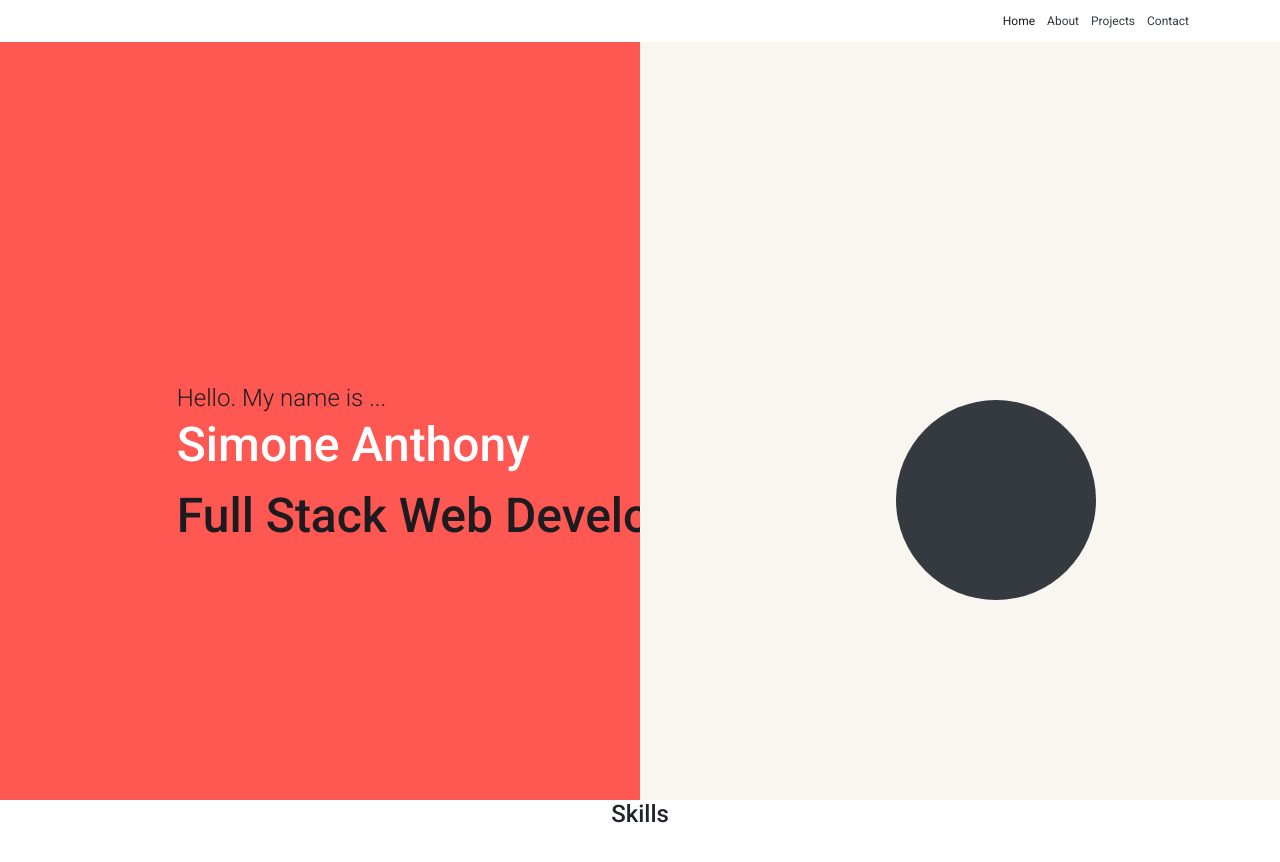
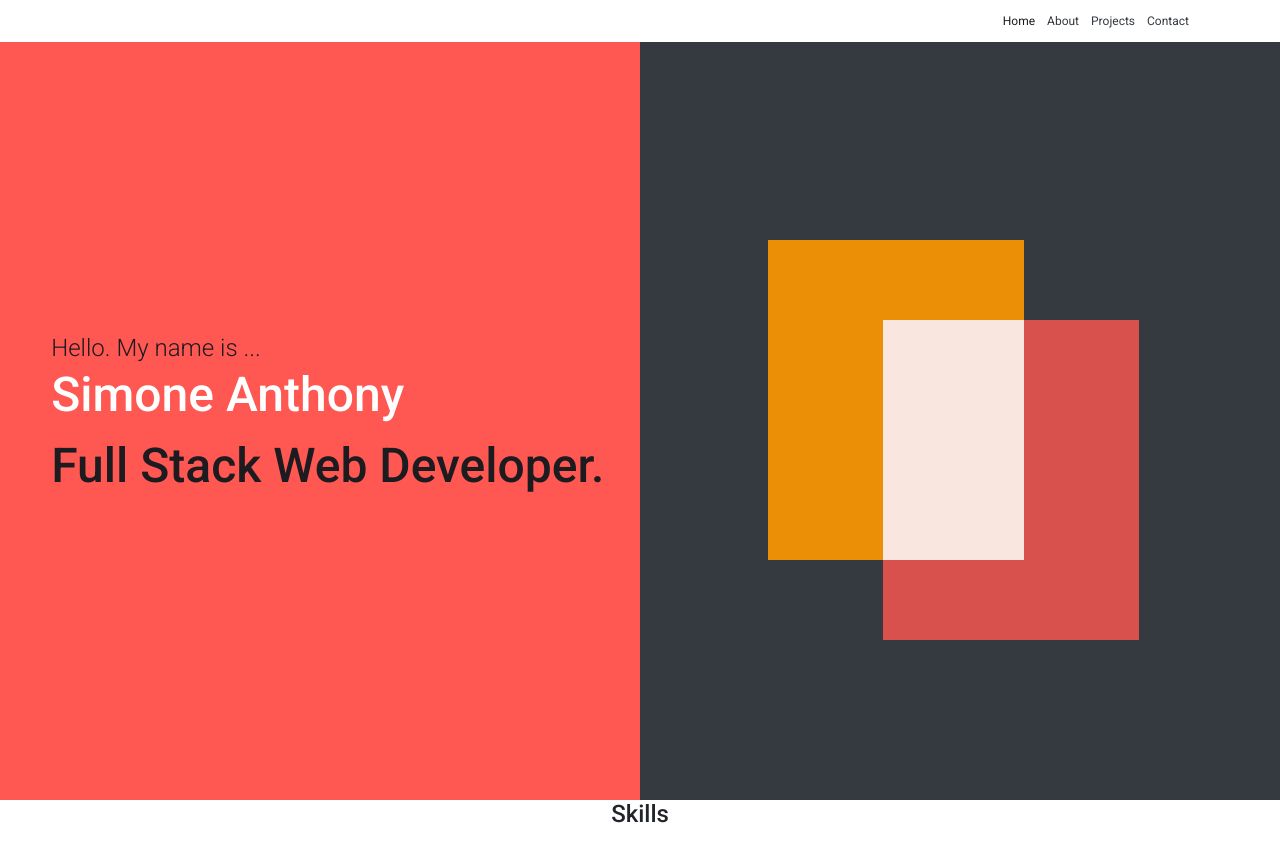
Before and after one commit to simone188535/portfolio, a React (Create React App) app: page / in a window 1280 px wide. Shown: the top 862 px of the page. Built offline with nearby package versions, Linux system fonts and the light colour scheme.

Commit message:
header animations almost complete

```diff
--- a/src/GlobalNav.js
+++ b/src/GlobalNav.js
@@ -13,6 +13,7 @@ class GlobalNav extends Component {
         window.addEventListener('scroll', this.toggleBackgroundColor);
     }
 
+    //this returns a class of either nav-background-light or nav-background-dark. Both of which contain nav stylings for the background color and text color
     toggleBackgroundColor = () => {
 
         let navBackgroundVal = '';
@@ -27,10 +28,6 @@ class GlobalNav extends Component {
         });
     }
 
-    onScroll = () =>{
-        return false;
-        // this.toggleBackgroundColor();
-    }
 
     render() {
         return (
--- a/src/Homepage.js
+++ b/src/Homepage.js
@@ -1,26 +1,48 @@
-import React, { Component} from 'react';
-import {TweenMax, TweenLite} from "gsap/TweenMax";
+import React, { Component } from 'react';
+import { TweenMax, Circ } from "gsap/TweenMax";
 // import { TimelineMax, CSSPlugin, ScrollToPlugin, Draggable } from "gsap/all";
 
 
 class Homepage extends Component {
     // const Homepage = () => {
-    constructor(){
+    constructor() {
         super();
         // this.circleToBG = React.createRef();
         //ref to dom node
-        this.jumboHeadContainer = null;
+        // this.jumboHeadContainer = null;
+        // this.circleToBG = null;
     }
 
     // simpleRef = createRef();
     // let logoItem = useRef(null);
 
     // console.log(logoItem);
-    headerText = () => {
-        TweenLite.to(this.jumboHeadContainer, 1, {x: 100, y: 100});
+    hpHeaderTextSection = () => {
+        TweenMax.to('#jumbo-head-container', 2, { y: 50, opacity: 1 });
     }
-    componentDidMount(){
-        this.headerText();
+    hpHeaderAnimatedSection = () => {
+        TweenMax.to('#circle-to-bg', 1, {
+            top: 0,
+            left: 0,
+            width: '100%',
+            height: '100%',
+            opacity: 1,
+            ease: Circ.easeOut
+        });
+        TweenMax.to('#circle-to-bg',1,{
+            borderRadius: 0,
+            delay: .7
+        });
+        TweenMax.to('.all-boxes',1,{
+            opacity: .9,
+            delay: 1
+        });
+
+    }
+
+    componentDidMount() {
+        this.hpHeaderTextSection();
+        this.hpHeaderAnimatedSection();
     }
     render() {
         // useEffect(()=>{
@@ -32,18 +54,17 @@ class Homepage extends Component {
                 <div className="container-fluid">
                     <div className="row jumbo-head section-one" >
                         <div className="col-md-6 vh-100 primary-background position-relative">
-                            <div className="text-align-left position-absolute header-text-container"  ref={div => this.jumboHeadContainer = div}>
+                            <div id="jumbo-head-container" className="text-align-left position-absolute header-text-container" >
                                 <div className="header-thin primary-dark-color headline-thin">Hello. My name is ...</div>
                                 <h1 className="header-medium white headline-med">Simone Anthony</h1>
                                 <div className="header-medium primary-dark-color headline-med">Full Stack Web Developer.</div>
                             </div>
                         </div>
-                        <div className="col-md-6 vh-100 secondary-background position-relative">
-                            <div id="black-circle-to-bg" className="position-absolute" ref={this.circleToBG}>
-                            </div>
-                                <div id="light-header-box" className="header-box position-absolute"></div>
-                                <div id="mid-header-box" className="position-absolute"></div>
-                                <div id="dark-header-box" className="header-box position-absolute"></div>
+                        <div id="hpHeaderAnimatedSectionContainer" className="col-md-6 vh-100 secondary-background position-relative">
+                            <div id="circle-to-bg" className="position-absolute" ></div>
+                            <div id="light-header-box" className="header-box position-absolute all-boxes"></div>
+                            <div id="mid-header-box" className="position-absolute all-boxes"></div>
+                            <div id="dark-header-box" className="header-box position-absolute all-boxes"></div>
 
                         </div>
 
--- a/src/scss/App.scss
+++ b/src/scss/App.scss
@@ -97,13 +97,17 @@ html{
         // background:$off-white;
         // background: $soft-black;
         background: $pale-peach;
-        #black-circle-to-bg{
-            top:50%;
-            left: 40%;
-            width:200px;
-            height: 200px;
+        #circle-to-bg{
+            top: 60%;
+            left: 50%;
+            width: 1%;
+            height: 1%;
             border-radius:50%;
             background: $soft-black;
+            opacity: 0;
+        }
+        .all-boxes{
+            opacity: 0;
         }
         .header-box{
             width: 40%;
@@ -118,7 +122,6 @@ html{
             top:30%;
             left: 20%;
             z-index: 1;
-            display: none;
         }
         #mid-header-box{
             top:40%;
@@ -131,7 +134,6 @@ html{
             // background: $black;
              // background: $gold;
              background: $pale-peach;
-            display: none;
         }
         #dark-header-box{
             background: $red-orange-opac;
@@ -139,7 +141,6 @@ html{
             top:40%;
             left: 38%;
             z-index: 2;
-            display: none;
         }
 
     }
@@ -165,7 +166,8 @@ html{
             }
             .header-text-container{
                 top:35%;
-                left: 12%;
+                left: 8%;
+                opacity: 0;
             }
             // background: url("../pablo-gentile-3MYvgsH1uK0-unsplash.jpg") center;
             // background-size: cover;
```
